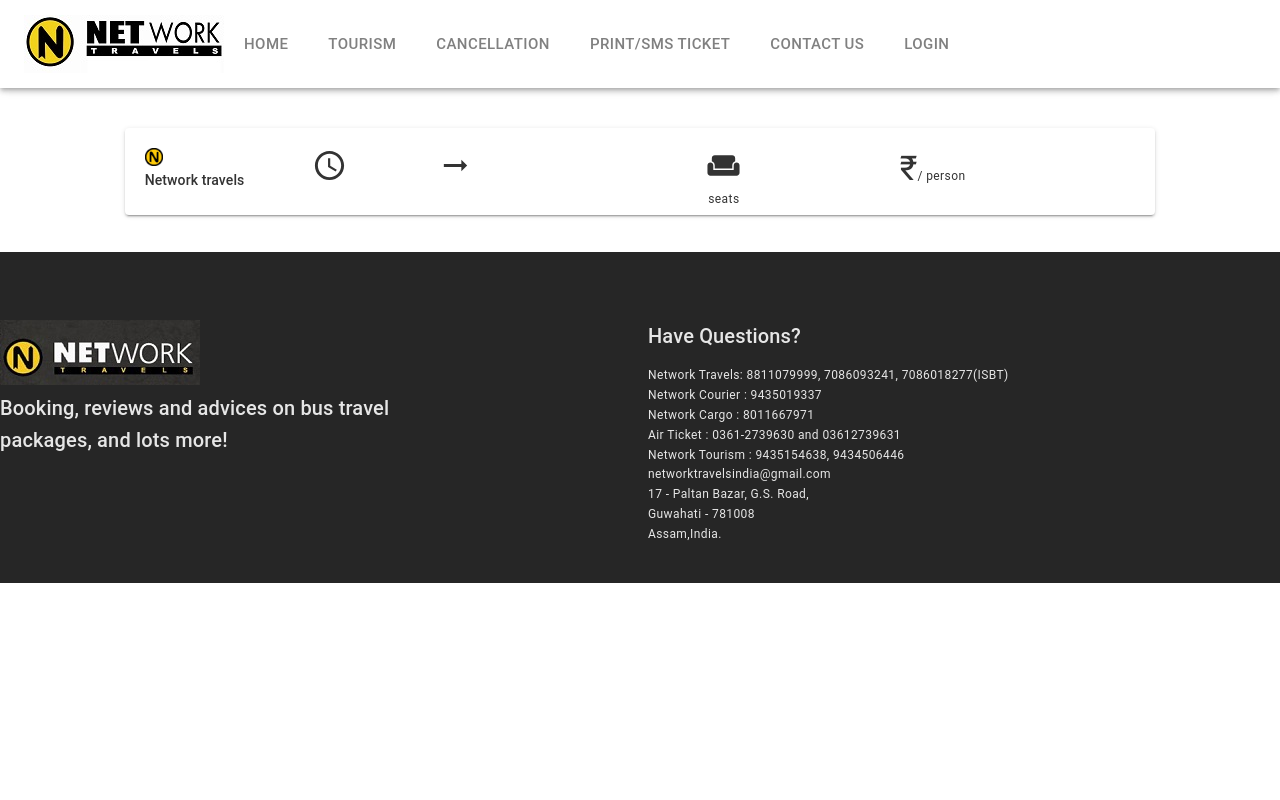
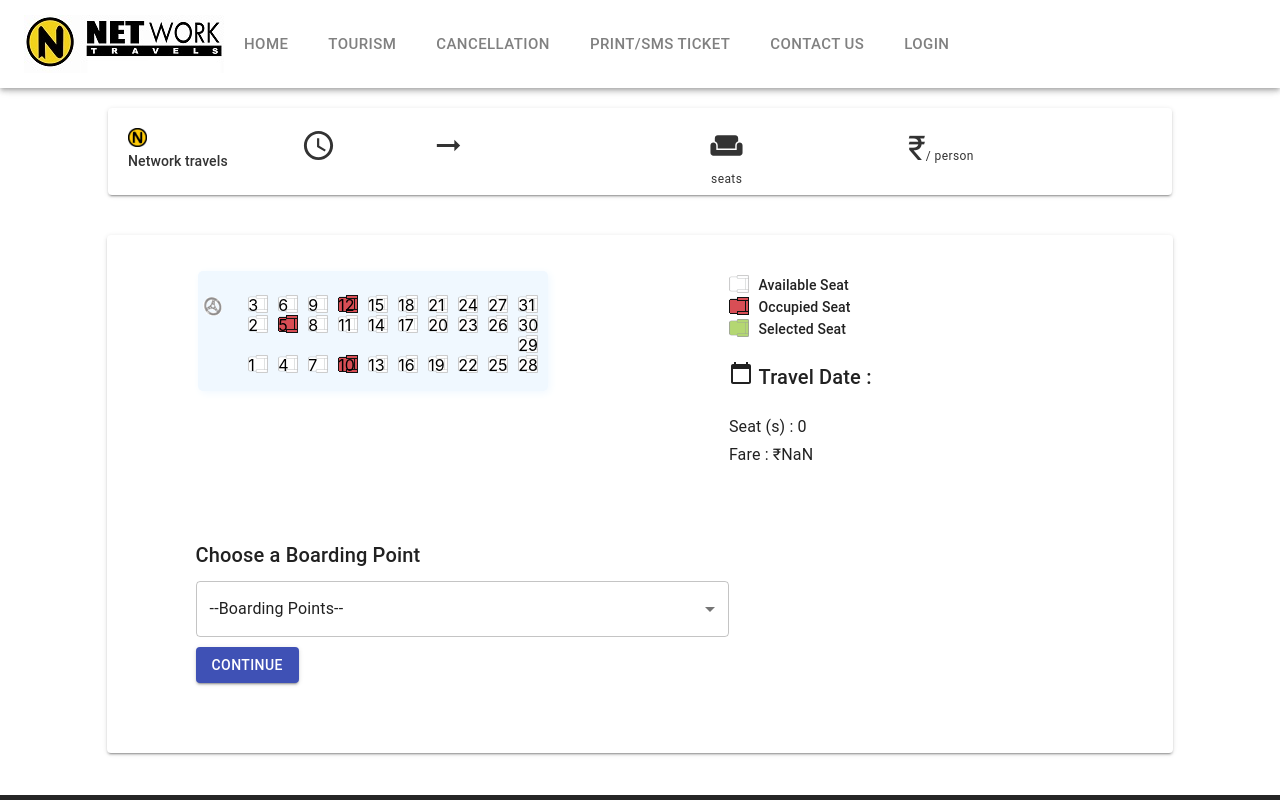
Before and after one commit to utpal719/Network_ReactApp, a React (Create React App) app: page /seatSelection in a window 1280 px wide. Shown: the top 800 px of the page. Built offline with nearby package versions, Linux system fonts and the light colour scheme.

Commit message:
Seat selection screen

```diff
--- a/src/components/BusLayout/Layout31/Layout31.js
+++ b/src/components/BusLayout/Layout31/Layout31.js
@@ -1,19 +1,89 @@
-import React from "react";
-import steering from "../steering.png";
-import { Grid } from "@material-ui/core";
+import React, { useEffect, useState } from "react";
+import { Grid, withStyles } from "@material-ui/core";
+import { Styles } from "./Styles";
 
-const Layout = () => {
-    let seatCapacity = 31;
-    let rows = 4;
-    let blankRow = 2;
+const Layout31 = ({ classes, handleSelect }) => {
+  let [seatArragement, setSeatArrangement] = useState([]);
+  let [selectedSeats, setSelected] = useState([]);
 
-    return (
-        <Grid container direction="col">
-            <Grid item xs={1}>
-                <img src={steering} alt="steering"></img>
-            </Grid>
-        </Grid>
-    )
-}
+  let dummyBookedSeats = [5, 10, 12];
 
-export default Layout;
+  useEffect(() => {
+    let totalSeats = 31;
+    let seatsPerRow = 3;
+    let seatRows = [];
+    let pavementRow = 2;
+    let totalRows = Math.floor(totalSeats / seatsPerRow);
+    for (let i = 1; i <= totalRows; i++) {
+      let row = [];
+      let rowLength = i < totalRows ? seatsPerRow : seatsPerRow + 1;
+      for (let j = i * seatsPerRow; row.length < rowLength; j--) {
+        if (row.length === pavementRow && j < totalSeats - seatsPerRow)
+          row.push("pavement");
+        if (j === totalSeats - 1) row.push(totalSeats);
+        row.push(j);
+      }
+      seatRows.push(row);
+    }
+    setSeatArrangement(seatRows);
+  }, []);
+
+  let onSeatSelect = e => {
+    let seatNo = Number(e.target.innerText);
+    let seatIndex = selectedSeats.indexOf(seatNo);
+    if (dummyBookedSeats.includes(seatNo)) {
+      return;
+    }
+    if (seatIndex !== -1) {
+      selectedSeats.splice(seatIndex, 1);
+    } else {
+      selectedSeats = [...selectedSeats, seatNo];
+    }
+    setSelected(selectedSeats);
+    handleSelect(selectedSeats);
+  };
+
+  return (
+    <Grid container direction="row" justify="center">
+      {/* <Grid item md={10} xs={12}> */}
+      <ul className={classes.busLayoutContainer}>
+        {/**Steering */}
+        <li className={classes.steeringContainer}>
+          <li>
+            <label for="steering">
+              <span className={classes.steering}></span>
+            </label>
+          </li>
+        </li>
+        {seatArragement.map(rows => {
+          return (
+            <li className={classes.seatRows}>
+              {rows.map(seat => {
+                let className = classes.unoccupiedSeat;
+                if (seat === "pavement") className = classes.pavement;
+                if (selectedSeats.includes(seat))
+                  className = classes.selectedSeat;
+                if (dummyBookedSeats.includes(seat))
+                  className = classes.occupiedSeat;
+
+                return (
+                  <li>
+                    <label for="seats">
+                      <span className={className} onClick={onSeatSelect}>
+                        {seat === "pavement" ? "" : seat}
+                      </span>
+                    </label>
+                  </li>
+                );
+              })}
+            </li>
+          );
+        })}
+        {/**seat row 4 end*/}
+      </ul>
+      {/* </Grid> */}
+    </Grid>
+  );
+};
+
+export default withStyles(Styles)(Layout31);
--- /dev/null
+++ b/src/components/BusLayout/Layout31/Styles.js
@@ -0,0 +1,55 @@
+import layout from "./busLayout.png";
+
+export const Styles = () => ({
+  busLayoutContainer: {
+    listStyle: "none",
+    padding: "20px 5px",
+    background: "aliceblue",
+    borderRadius: "5px",
+    boxShadow: "2px 2px 8px aliceblue"
+  },
+  steeringContainer: {
+    display: "inline-block",
+    position: "relative",
+    marginRight: "20px",
+    top: "5px",
+    height: "100%"
+  },
+  steering: {
+    width: "20px",
+    height: "20px",
+    backgroundImage: `url(${layout})`,
+    backgroundPosition: "-24px -106px",
+    display: "block"
+  },
+  seatRows: { display: "inline-block", margin: "0px 5px" },
+  unoccupiedSeat: {
+    width: "20px",
+    height: "20px",
+    backgroundImage: `url(${layout})`,
+    backgroundPosition: "0px 0px",
+    display: "inline-block",
+    color: "#000"
+  },
+  occupiedSeat: {
+    width: "20px",
+    height: "20px",
+    backgroundImage: `url(${layout})`,
+    backgroundPosition: "0 -40px",
+    display: "inline-block",
+    color: "#000"
+  },
+  selectedSeat: {
+    width: "20px",
+    height: "20px",
+    backgroundImage: `url(${layout})`,
+    backgroundPosition: "0 -60px",
+    display: "inline-block",
+    color: "#000"
+  },
+  pavement: {
+    width: "20px",
+    height: "20px",
+    display: "block"
+  }
+});
--- a/src/containers/SeatSelection/SeatSelection.js
+++ b/src/containers/SeatSelection/SeatSelection.js
@@ -1,23 +1,151 @@
-import React from "react";
+import React, { useState } from "react";
 import { useSelector } from "react-redux";
 import NavBar from "../../components/NavBar/NavBar";
 import Footer from "../../components/Footer/Footer";
-import { withStyles, Grid } from "@material-ui/core";
+import {
+  withStyles,
+  Grid,
+  Typography,
+  Button,
+  Paper,
+  Select
+} from "@material-ui/core";
 import { Styles } from "./Styles";
+import { CalendarToday, LocationOn } from "@material-ui/icons";
 import SelectionHeader from "./SelectionHeader/SelectionHeader";
+import Layout31 from "../../components/BusLayout/Layout31/Layout31";
 
 const SeatSelection = ({ classes }) => {
-    let busData = useSelector(state => state.bus);
+  let searchData = useSelector(state => state.search);
+  let { fare } = useSelector(state => state.bus);
+  let [selectedBoardingPoint, setBoardingPoint] = useState("0");
+  let [selectedSeats, setSelected] = useState(0);
+  let totalFare = selectedSeats * fare;
+  let dummyBoardingPoints = [
+    "PALTAN BAZAR(09:00 PM)",
+    "ISBT GUWAHATI(09:45 PM)"
+  ];
+
+  let handleSelect = selected => {
+    setSelected(selected.length);
+  };
 
   return (
     <div className={classes.gridstyle}>
       <NavBar />
       <SelectionHeader />
       {/**SelectionFormContainer */}
-            <Grid container direction="column"></Grid>
+      <Grid
+        container
+        direction="row"
+        justify="center"
+        className={classes.section}
+      >
+        <Grid item xs={12} md={10}>
+          <Paper elevation={2} className={classes.seatPaperContainer}>
+            <Grid container direction="row">
+              <Grid item xs={12} md={6}>
+                <Layout31 handleSelect={handleSelect}></Layout31>
+              </Grid>
+              {/**Seat info */}
+              <Grid item xs={12} md={6} style={{ marginTop: "20px" }}>
+                <Grid container direction="row" justify="center">
+                  <Grid item xs={11} md={8}>
+                    {/**Available seat */}
+                    <Grid container>
+                      <Grid item xs={1}>
+                        <span className={classes.availableSeat}></span>
+                      </Grid>
+                      <Grid item xs={11}>
+                        <Typography variant="subtitle2">
+                          Available Seat
+                        </Typography>
+                      </Grid>
+                    </Grid>
+                    {/**Occupied seat */}
+                    <Grid container>
+                      <Grid item xs={1}>
+                        <span className={classes.occupiedSeat}></span>
+                      </Grid>
+                      <Grid item xs={11}>
+                        <Typography variant="subtitle2">
+                          Occupied Seat
+                        </Typography>
+                      </Grid>
+                    </Grid>
+                    {/**Selected seat */}
+                    {/**Occupied seat */}
+                    <Grid container>
+                      <Grid item xs={1}>
+                        <span className={classes.selectedSeat}></span>
+                      </Grid>
+                      <Grid item xs={11}>
+                        <Typography variant="subtitle2">
+                          Selected Seat
+                        </Typography>
+                      </Grid>
+                    </Grid>
+                    {/**Travel date */}
+                    <Grid container style={{ margin: "20px 0px" }}>
+                      <Grid item xs={1}>
+                        <CalendarToday />
+                      </Grid>
+                      <Grid item xs={11}>
+                        <Typography variant="h6">
+                          Travel Date : {searchData.date}
+                        </Typography>
+                      </Grid>
+                    </Grid>
+                    {/**Seats selected and total fare */}
+                    <Grid container style={{ margin: "20px 0px" }}>
+                      <Grid item xs={12}>
+                        <Typography variant="subtitle1">
+                          Seat (s) : {selectedSeats}
+                        </Typography>
+                        <Typography variant="subtitle1">
+                          Fare : &#8377;{totalFare}
+                        </Typography>
+                      </Grid>
+                    </Grid>
+                  </Grid>
+                </Grid>
+              </Grid>
+            </Grid>
+            {/**Boarding point dropdown */}
+            <Grid container direction="row" style={{ margin: "50px 0px" }}>
+              <Grid item xs={12}>
+                <Grid container justify="center">
+                  {/* <Grid item xs={1}>
+                    <LocationOn />
+                  </Grid> */}
+                  <Grid item xs={11} md={6}>
+                    <Typography variant="h6">
+                      Choose a Boarding Point
+                    </Typography>
+                    <Select
+                      variant="outlined"
+                      value={0}
+                      style={{ display: "block", margin: "10px 0px" }}
+                    >
+                      <option value="0">--Boarding Points-- </option>
+                      {dummyBoardingPoints.map((points, index) => {
+                        return <option value={index + 1}>{points}</option>;
+                      })}
+                    </Select>
+                    <Button variant="contained" color="primary">
+                      Continue
+                    </Button>
+                  </Grid>
+                  <Grid item xs={12} md={4} className={classes.flexed}></Grid>
+                </Grid>
+              </Grid>
+            </Grid>
+          </Paper>
+        </Grid>
+      </Grid>
       <Footer />
     </div>
-    )
-}
+  );
+};
 
-export default withStyles(Styles)(SeatSelection)
+export default withStyles(Styles)(SeatSelection);
--- a/src/containers/SeatSelection/SelectionHeader/SelectionHeader.js
+++ b/src/containers/SeatSelection/SelectionHeader/SelectionHeader.js
@@ -7,13 +7,15 @@
 
 const SelectionHeader = ({ classes }) => {
   let { from, to, date } = useSelector(state => state.search);
-    let { startTime, endtime, seatCapacity, fare } = useSelector(state => state.bus);
-    console.log(useStore().getState())
+  let { startTime, endtime, seatCapacity, fare } = useSelector(
+    state => state.bus
+  );
+  console.log(useStore().getState());
 
   return (
-        <div className={classes.section}>
+    <div>
       <Grid container spacing={2} justify="center">
-                <Grid item xs={12} md={10} >
+        <Grid item xs={12} md={10}>
           <Paper elevation={2} className={classes.section}>
             <Grid container direction="row" spacing={2}>
               <Grid item xs={12} sm={2}>
@@ -26,38 +28,60 @@
                     <AccessTime fontSize="large" className={classes.centered} />
                   </Grid>
                   <Grid item xs={4}>
-                                        <Typography variant="subtitle1" style={{ fontWeight: "600" }}>{from.toUpperCase()}</Typography>
+                    <Typography
+                      variant="subtitle1"
+                      style={{ fontWeight: "600" }}
+                    >
+                      {from.toUpperCase()}
+                    </Typography>
                     <Typography variant="caption">{startTime}</Typography>
                   </Grid>
-                                    <Grid item xs={2} className={classes.flexed} style={{ textAlign: "left" }}>
-                                        <ArrowRightAlt fontSize="large" className={classes.centered} />
+                  <Grid
+                    item
+                    xs={2}
+                    className={classes.flexed}
+                    style={{ textAlign: "left" }}
+                  >
+                    <ArrowRightAlt
+                      fontSize="large"
+                      className={classes.centered}
+                    />
                   </Grid>
                   <Grid item xs={4}>
-                                        <Typography variant="subtitle1" style={{ fontWeight: "600" }}>{to.toUpperCase()}</Typography>
+                    <Typography
+                      variant="subtitle1"
+                      style={{ fontWeight: "600" }}
+                    >
+                      {to.toUpperCase()}
+                    </Typography>
                     <Typography variant="caption">{endtime}</Typography>
                   </Grid>
                 </Grid>
               </Grid>
-                            <Grid item xs={6} md={4} >
+              <Grid item xs={6} md={4}>
                 <Grid container style={{ textAlign: "center" }}>
                   <Grid item xs={4} md={12}>
                     <Weekend fontSize="large" />
                   </Grid>
                   <Grid item xs={8} md={12}>
-                                        <Typography variant="caption">{seatCapacity} seats</Typography>
+                    <Typography variant="caption">
+                      {seatCapacity} seats
+                    </Typography>
                   </Grid>
                 </Grid>
               </Grid>
               <Grid item xs={12} sm={3}>
-                                <Typography variant="h4">&#8377;{fare}
-                                    <Typography variant="caption">/ person</Typography></Typography>
+                <Typography variant="h4">
+                  &#8377;{fare}
+                  <Typography variant="caption">/ person</Typography>
+                </Typography>
               </Grid>
             </Grid>
           </Paper>
         </Grid>
       </Grid>
     </div>
-    )
-}
+  );
+};
 
 export default withStyles(Styles)(SelectionHeader);
--- a/src/containers/SeatSelection/Styles.js
+++ b/src/containers/SeatSelection/Styles.js
@@ -1,8 +1,43 @@
+import layout from "./busLayout.png";
+
 export const Styles = () => ({
-    gridstyle: {
-        marginTop: "88px",
-    },
-    bg: {
-        backgroundImage: "none"
-    }
+  gridstyle: {
+    marginTop: "88px"
+  },
+  bg: {
+    backgroundImage: "none"
+  },
+  section: {
+    margin: "20px 0px 50px 0px"
+  },
+  flexed: {
+    display: "flex"
+  },
+  availableSeat: {
+    width: "20px",
+    height: "20px",
+    backgroundImage: `url(${layout})`,
+    backgroundPosition: "0px 0px",
+    display: "block",
+    color: "#000"
+  },
+  occupiedSeat: {
+    backgroundPosition: "0 -40px",
+    width: "20px",
+    height: "20px",
+    backgroundImage: `url(${layout})`,
+    display: "block",
+    color: "#000"
+  },
+  selectedSeat: {
+    backgroundPosition: "0 -60px",
+    width: "20px",
+    height: "20px",
+    backgroundImage: `url(${layout})`,
+    display: "block",
+    color: "#000"
+  },
+  seatPaperContainer: {
+    padding: "20px 0px"
+  }
 });
```
Also changed, not shown: src/components/BusLayout/Layout31/busLayout.png (added), src/containers/SeatSelection/busLayout.png (added). Lines whose indentation alone changed are shown as unchanged.
